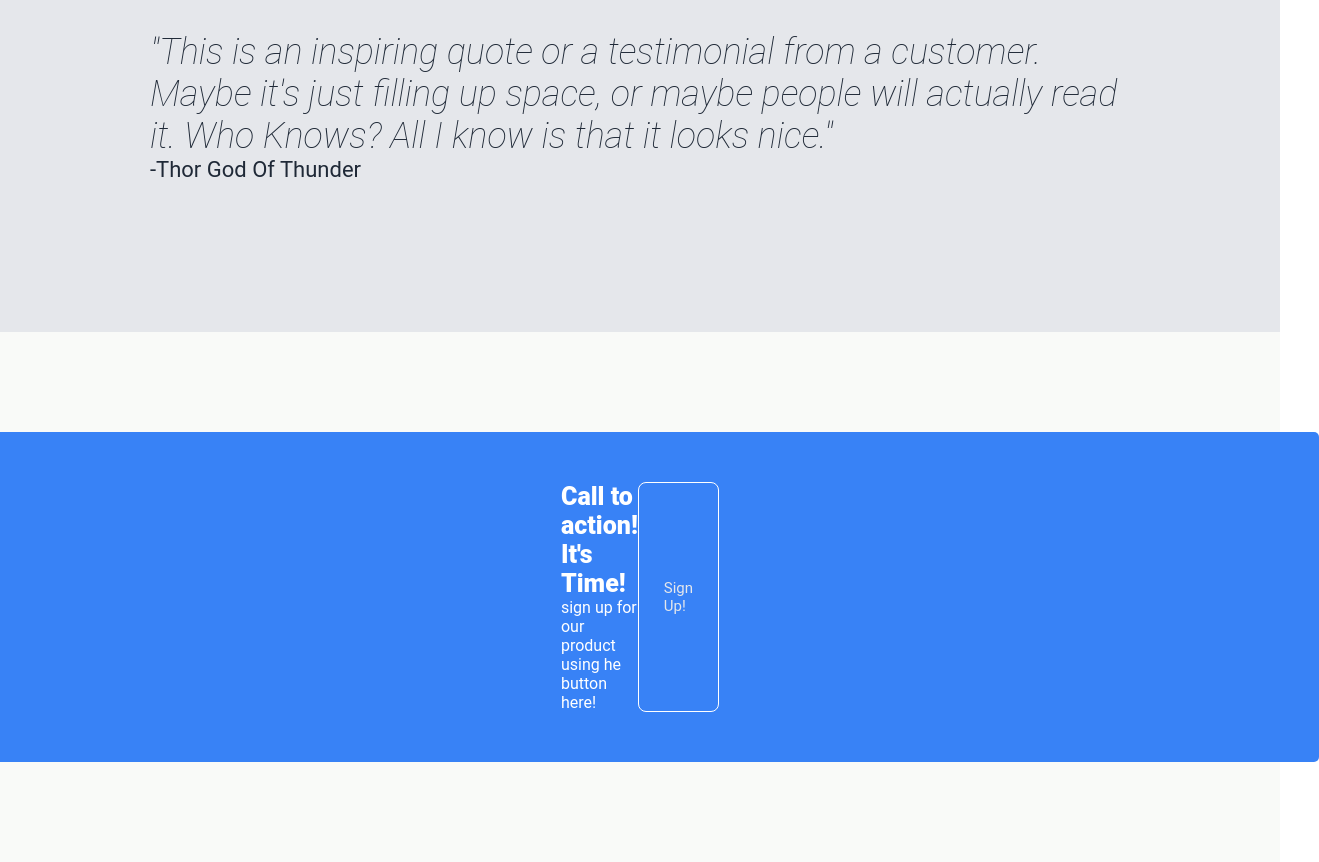
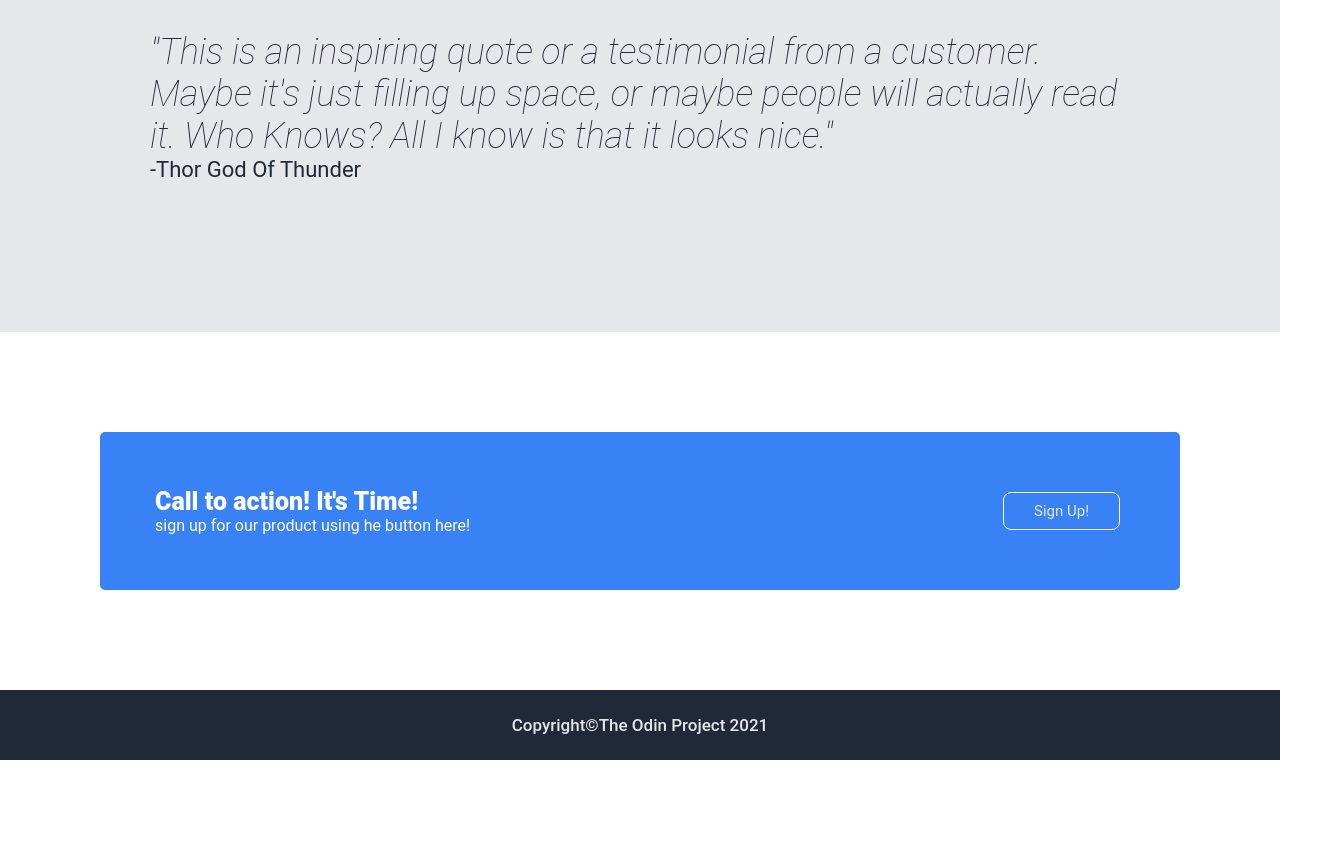
Before and after one commit to JonMontes/Landing-Page, a plain HTML site: page index.html in a window 1280 px wide. Shown: the part 1454-2316 px from the top of the page, 1319 px wide, since content can reach past the window. After the commit the page ends 2214 px from the top, so only its background shows below. Drawn offline with Linux system fonts and the light colour scheme.

Commit message:
Finished landing page template

```diff
--- a/index.html
+++ b/index.html
@@ -56,14 +56,18 @@
           <div class="citation">-Thor God Of Thunder</div>
         </div>
     </div>
-    <div class="action-container">
         <div class="call-action">
             <div class="column">
-              <div class="call">Call to action! It's Time!</div>
-              <div class="text">sign up for our product using he button here!</div>
+               <div class="call-to-action">
+               <div class="call">Call to action! It's Time!</div>
+               <div class="text">sign up for our product using he button here!</div>
+               </div>
+
+               <div class="button">Sign Up!</div>
             </div>
-            <div class="button">Sign Up!</div>
         </div>
-    </div>
+    <footer>
+        <div class="footer">Copyright©The Odin Project 2021</div>
+    </footer>
 </body>
 </html>
--- a/styles.css
+++ b/styles.css
@@ -55,6 +55,14 @@ h4 {
     color: #1F2937;
     font-size: 18px;
     text-align: center;
+}
+
+footer {
+    background-color: #1F2937;
+    display: flex;
+    padding: 25px;
+    align-items: center;
+    justify-content: center;
 }
 
 .hero {
@@ -159,14 +167,13 @@ h4 {
 
 }
 
+/*this is the call to action */
+
 .call-action {
-    display: flex;
-    justify-content: space-between;
     border-radius: 5px;
     background: #3882F6;
-    padding: 50px 600px 50px 600px;
+    padding: 55px;
     margin: 100px;
-
 }
 
 .text {
@@ -188,5 +195,19 @@ h4 {
     color: #E5E7EB;
     font-size: 15px;
     border-radius: 8px;
-    padding: 5px 25px 5px 25px;
+    padding: 5px 30px 5px 30px;
+    margin: 5px;
 }
+
+.column {
+    display: flex;
+    justify-content: space-between;
+    flex-wrap: wrap;
+}
+
+.footer {
+    color: #E5E7EB;
+    text-decoration: none;
+    font-size: 17px;
+    font-weight: 500;
+}
```
